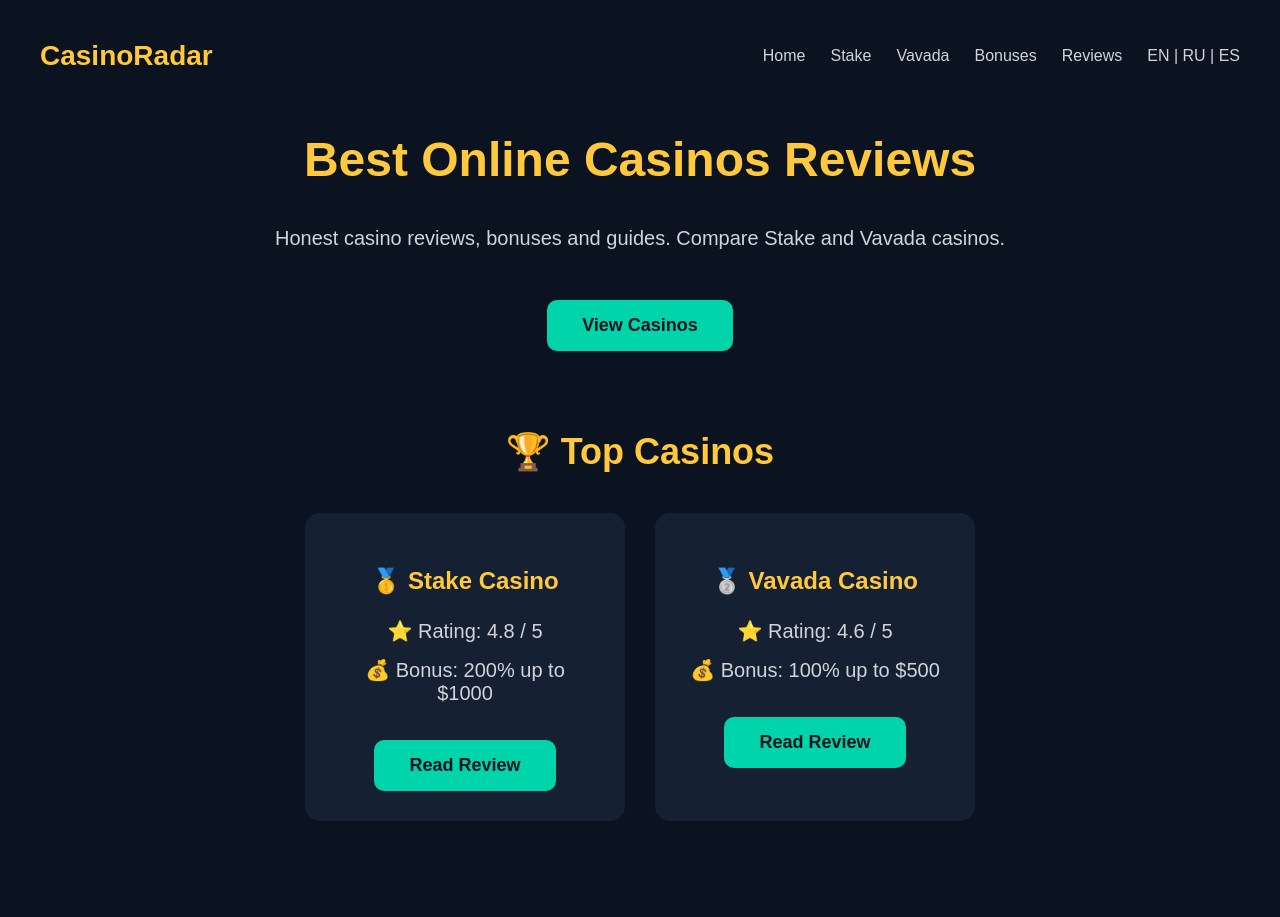
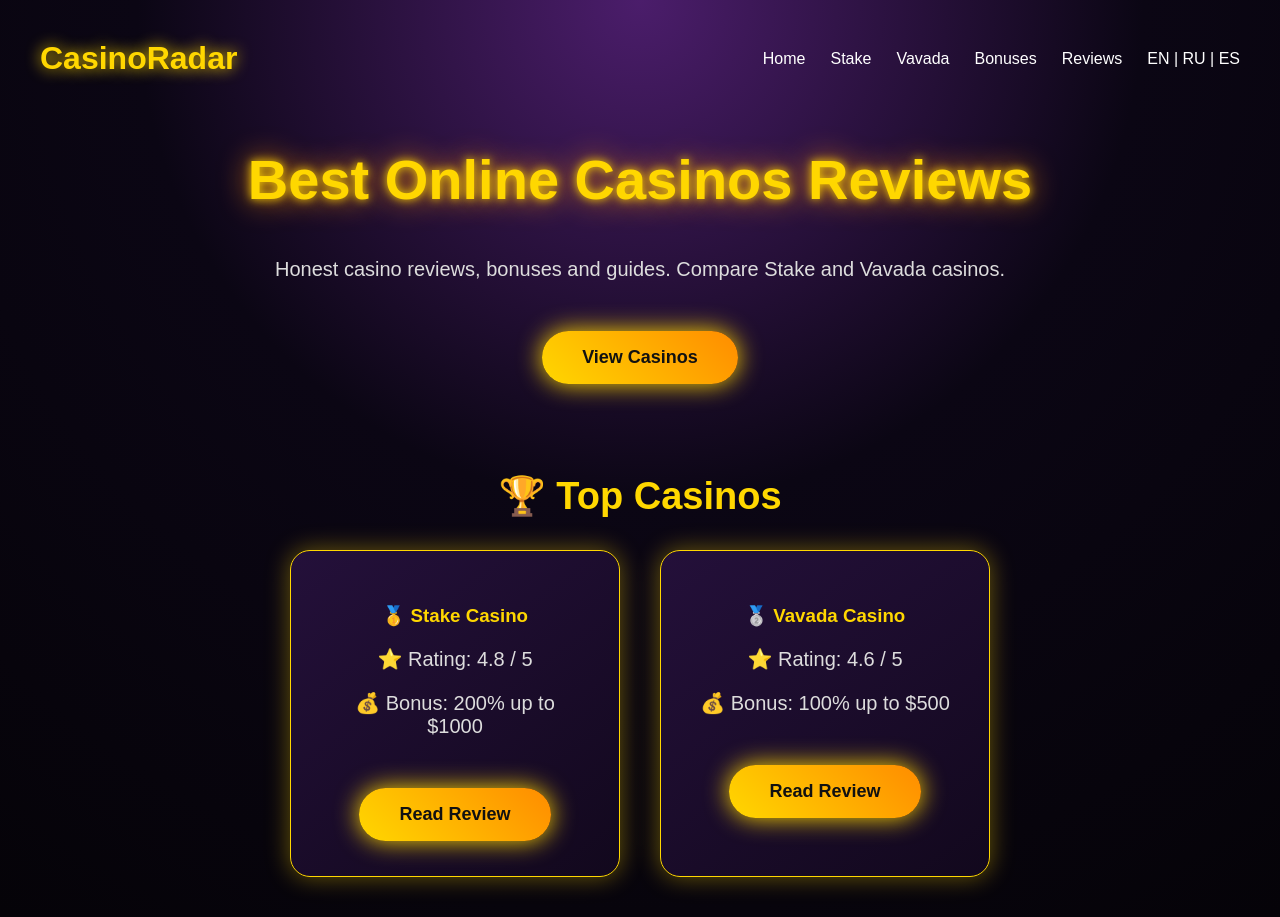
Before and after one commit to Radargaming/Casinoradar, a Next.js app: page / in a window 1280 px wide. Before the commit the page ends 861 px from the top, so only its background shows below. Built offline with nearby package versions, Linux system fonts and the light colour scheme.

Commit message:
Update globals.css

```diff
--- a/app/globals.css
+++ b/app/globals.css
@@ -5,35 +5,46 @@
 body {
   margin: 0;
   font-family: Arial, sans-serif;
-  background: #0B1220;
+  background:
+    radial-gradient(circle at top, #4b1d6b 0%, #0b0614 45%, #050308 100%);
   color: white;
+  min-height: 100vh;
 }
 
 main {
   min-height: 100vh;
   padding: 40px 20px;
   text-align: center;
+  position: relative;
+  overflow: hidden;
 }
+
+
+/* NAV */
 
 nav {
   display: flex;
   justify-content: space-between;
   align-items: center;
   max-width: 1200px;
-  margin: 0 auto 60px;
+  margin: 0 auto 70px;
 }
 
 .logo {
-  font-size: 28px;
-  font-weight: bold;
-  color: #FFC83D;
+  font-size: 32px;
+  font-weight: 900;
+  color: #ffd700;
+  text-shadow: 0 0 15px #ffd700;
 }
 
 .menu {
   display: flex;
   gap: 25px;
-  color: #d1d5db;
+  color: #ffffff;
 }
+
+
+/* HERO */
 
 .hero {
   max-width: 900px;
@@ -41,100 +52,109 @@
 }
 
 h1 {
-  font-size: 48px;
-  color: #FFC83D;
+  font-size: 56px;
+  color: #ffd700;
+  text-shadow:
+    0 0 10px #ffd700,
+    0 0 30px #ff8c00;
 }
 
 p {
   font-size: 20px;
-  color: #d1d5db;
+  color: #ddd;
 }
+
+
+/* BUTTON */
 
 button {
   margin-top: 30px;
-  padding: 15px 35px;
+  padding: 16px 40px;
   border: none;
-  border-radius: 10px;
-  background: #00D4AA;
-  color: #0B1220;
+  border-radius: 50px;
+  background: linear-gradient(45deg,#ffd700,#ff8c00);
+  color: #111;
   font-size: 18px;
   font-weight: bold;
   cursor: pointer;
+  box-shadow: 0 0 25px #ffd700;
+  transition: 0.3s;
 }
+
+button:hover {
+  transform: scale(1.08);
+}
+
+
+/* TOP CASINOS */
+
+.top-casinos {
+  margin-top: 90px;
+}
+
+.top-casinos h2 {
+  font-size: 38px;
+  color: #ffd700;
+}
+
+
+.ranking {
+  display: flex;
+  justify-content: center;
+  gap: 40px;
+}
+
+
+.rank-card,
+.card {
+  background:
+    linear-gradient(145deg,#24103a,#12081d);
+  width: 330px;
+  padding: 35px;
+  border-radius: 20px;
+  border: 1px solid #ffd700;
+  box-shadow:
+    0 0 25px rgba(255,215,0,0.4);
+  transition: 0.3s;
+}
+
+
+.rank-card:hover,
+.card:hover {
+  transform: translateY(-12px);
+  box-shadow:
+    0 0 40px rgba(255,215,0,0.8);
+}
+
+
+.rank-card h3,
+.card h2 {
+  color: #ffd700;
+}
+
+
+.rank-card p,
+.card p {
+  color: #ddd;
+}
+
 
 .cards {
   display: flex;
   justify-content: center;
-  gap: 30px;
-  margin-top: 60px;
+  gap: 40px;
+  margin-top: 70px;
 }
 
-.card {
-  background: #162033;
-  padding: 30px;
-  border-radius: 15px;
-  width: 300px;
+
+.rating {
+  color: #ffd700;
+  font-size: 20px;
 }
 
-.card h2 {
-  color: #FFC83D;
-}
-
-.card button {
-  margin-top: 20px;
-}
-.rating {
-  margin: 15px 0;
-  font-size: 18px;
-  color: #FFC83D;
-}
 
 .card strong {
   display: block;
   margin: 20px 0;
-  color: #00D4AA;
+  color: #00ff99;
 }
-
-.card {
-  transition: 0.3s;
-}
-
-.card:hover {
-  transform: translateY(-8px);
-}
-.top-casinos {
-  margin-top: 80px;
-}
-
-.top-casinos h2 {
-  font-size: 36px;
-  color: #FFC83D;
-  margin-bottom: 40px;
-}
-
-.ranking {
-  display: flex;
-  justify-content: center;
-  gap: 30px;
-}
-
-.rank-card {
-  background: #162033;
-  width: 320px;
-  padding: 30px;
-  border-radius: 15px;
-  text-align: center;
-}
-
-.rank-card h3 {
-  color: #FFC83D;
-  font-size: 24px;
-}
-
-.rank-card p {
-  margin: 15px 0;
-}
-
-.rank-card button {
-  margin-top: 20px;
-}
```
